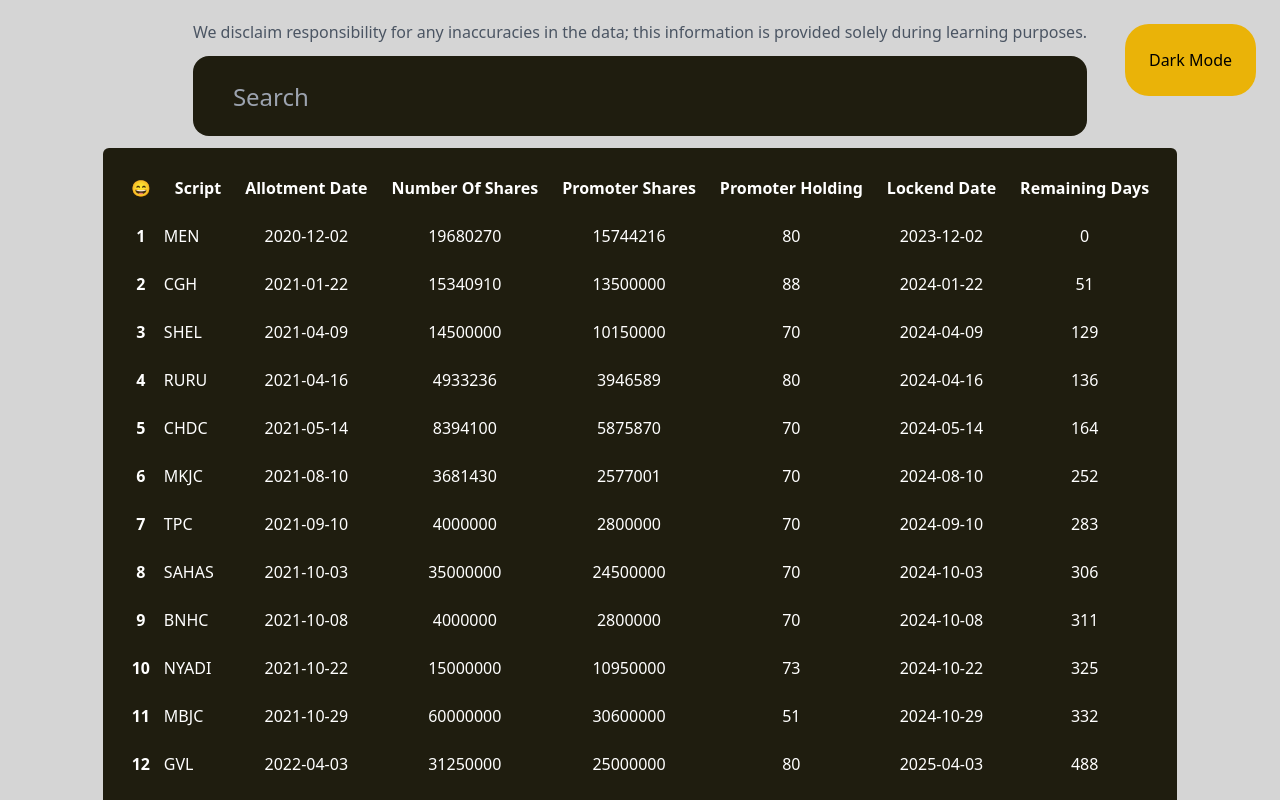
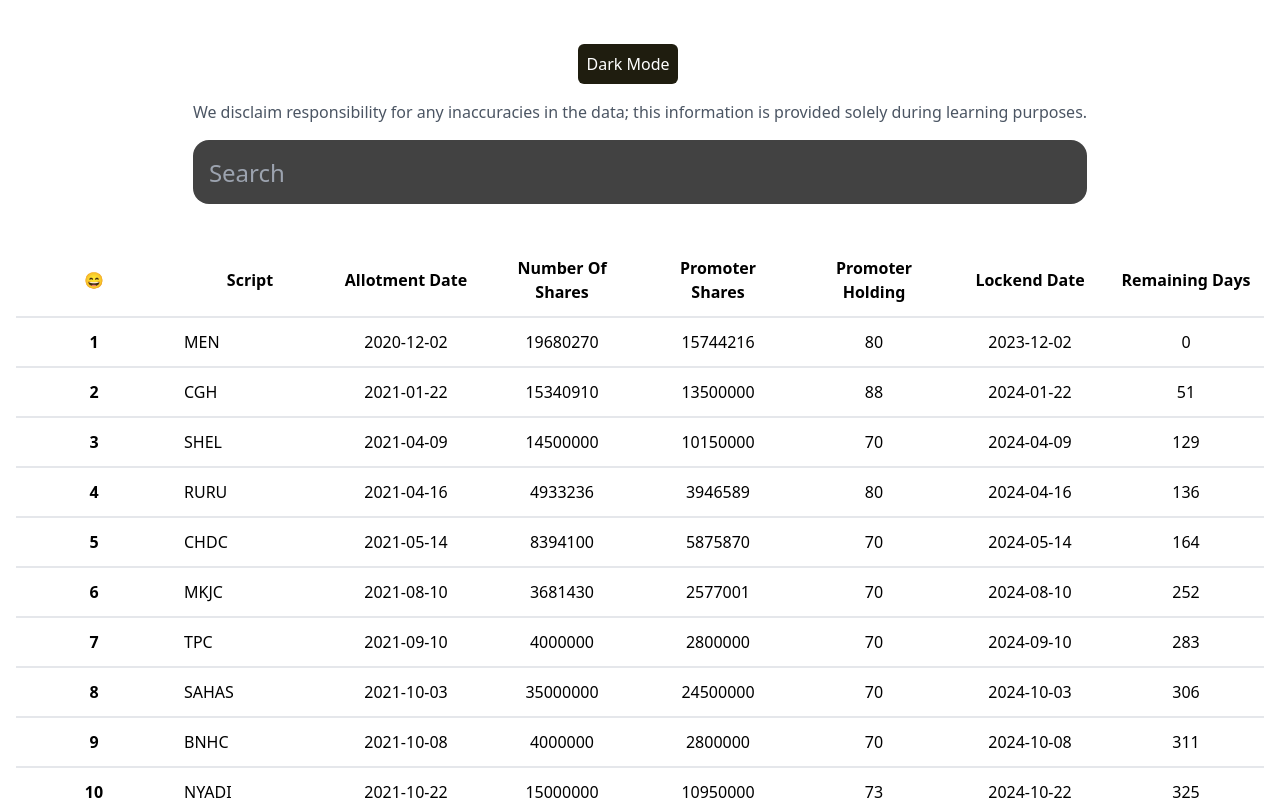
Before and after one commit to nabinkdl/PromoterLockEnd, a React (Vite) app: page / in a window 1280 px wide. Shown: the top 800 px of the page. Built offline with nearby package versions, Linux system fonts and the light colour scheme; no server answers.

Commit message:
update 8 files

```diff
--- a/src/Row.jsx
+++ b/src/Row.jsx
@@ -12,9 +12,9 @@ function Row({data,index}) {
   return (
 
 <>
-      <tr>
-          <th>{index+1}</th>
-          <td>{data.SYMBOL}</td>
+      <tr className='border-t-2 border-b-2'>
+          <th className='p-3'>{index+1}</th>
+          <td className='p-3'>{data.SYMBOL}</td>
           <td className='p-3 text-center'>{data.AllotmentDate}</td>
           <td className='p-3 text-center'>{data.NumberOfShares}</td>
           <td className='p-3 text-center'>{data.PromoterShares}</td>
--- a/src/Table.jsx
+++ b/src/Table.jsx
@@ -54,27 +54,26 @@ console.log("New array with remaining days more than 0:", newArray);
 
 
 return (
-    <div className='bg-[#d5d5d5] dark:bg-indigo-600 transition-all h-auto w-full flex justify-center py-5'>
-      <div className='absolute top-6 right-6'>
-        <button onClick={handleTheme} className='bg-yellow-500 p-6 rounded-3xl'>
+  <div className='bg-[#ffffff] dark:bg-slate-800 transition-all min-h-screen flex flex-col items-center py-5'>
+    <div className='text-right mt-6 mr-6'>
+      <button onClick={handleTheme} className='bg-[#1f1d0f] text-white p-2 rounded-md'>
         {theme === 'light' ? 'Dark Mode' : 'Light Mode'}
       </button>
     </div>
-      <div className='absolute text-gray-600'>
-        <div className=' dark:text-white transition-all'>
-        We disclaim responsibility for any inaccuracies in the data; this information is provided solely during
-         learning purposes.
+    <div className='text-gray-600 mt-4 mb-6 text-center'>
+      <div className='dark:text-white transition-all'>
+        We disclaim responsibility for any inaccuracies in the data; this information is provided solely during learning purposes.
       </div>
       <input
         type='text'
         placeholder='Search'
-          className='bg-[#1f1d0f] text-white items-center w-full h-16 focus:outline-none flex-auto absolute top-9 p-10 text-2xl rounded-2xl'
+        className='bg-[#424242] dark:bg-slate-900 text-white w-full h-16 focus:outline-none p-4 text-2xl rounded-2xl mt-4'
         value={searchTerm}
         onChange={(e) => setSearchTerm(e.target.value)}
       />
     </div>
-      <div className='bg-[#1f1d0f] text-white mt-32 mb-5 rounded-md p-4'>
-        <table className="divide-dashed">
+    <div className='bg-[#ffffff] dark:bg-slate-800 dark:text-cyan-50 transition-all rounded-md p-4 overflow-x-auto w-full'>
+      <table className="divide-dashed table-fixed w-full">
         <thead>
           <tr>
             <th className='p-3'>😄</th>
@@ -88,9 +87,9 @@ console.log("New array with remaining days more than 0:", newArray);
           </tr>
         </thead>
         <tbody>
-            {newArray.map((data,index) => {
-              return <Row key={data.SN} data={data}  index={index}/>;
-            })}
+          {newArray.map((data, index) => (
+            <Row key={data.SN} data={data} index={index} />
+          ))}
         </tbody>
       </table>
     </div>
@@ -98,4 +97,5 @@ console.log("New array with remaining days more than 0:", newArray);
 );
 }
 
+
 export default Table;
```
Lines whose indentation alone changed are shown as unchanged.
